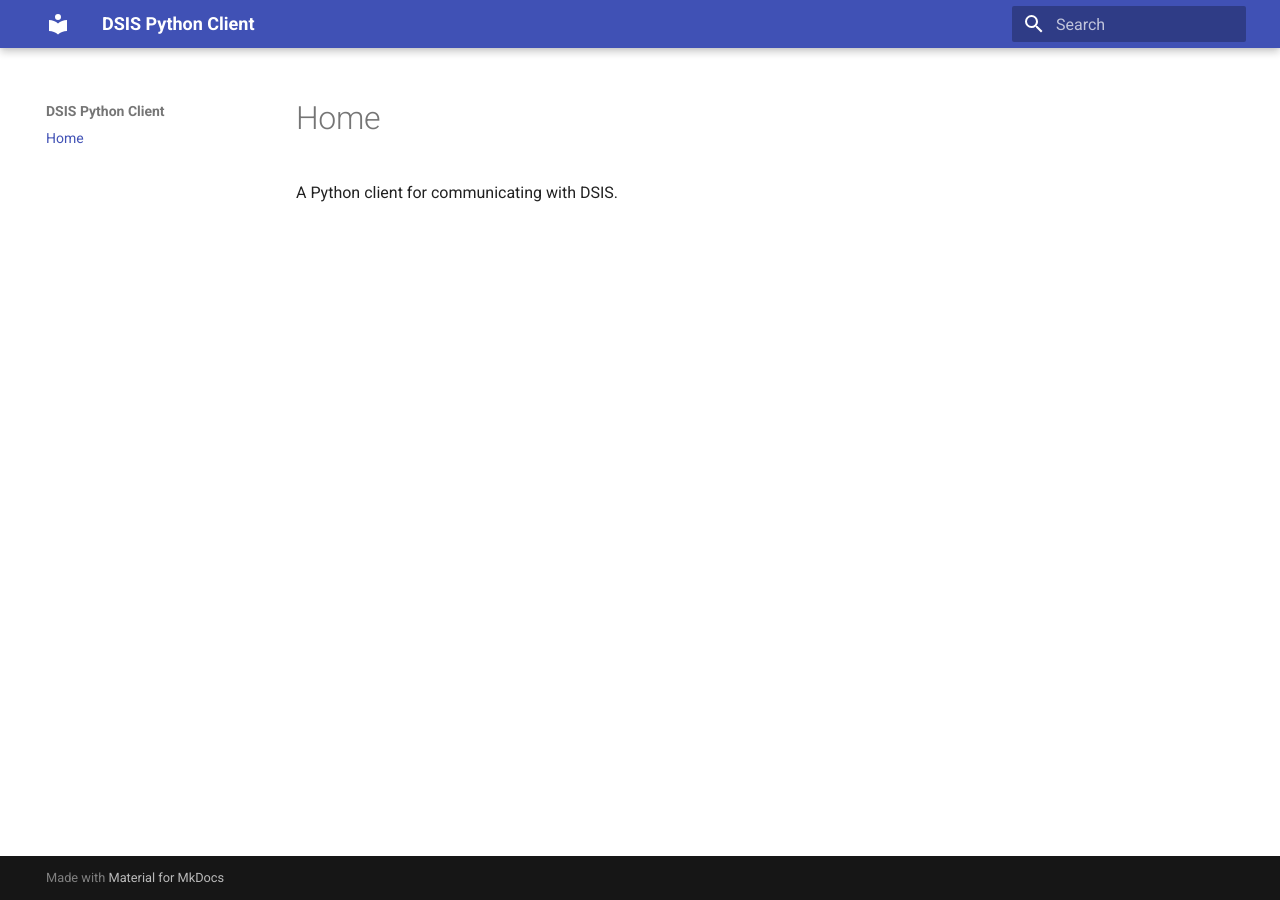
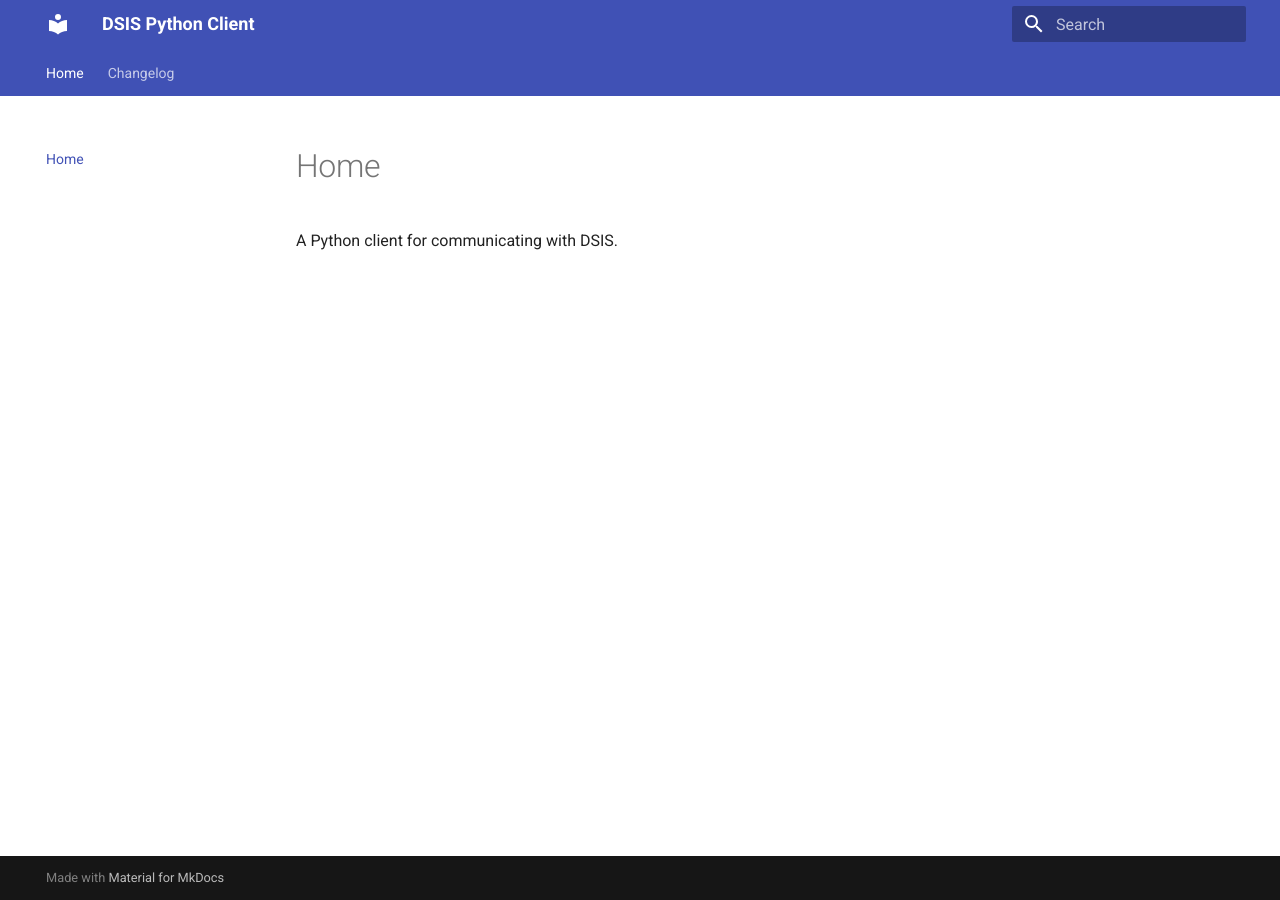
Before and after one commit to equinor/dsis-python-client, an MkDocs documentation site: the page built from docs/index.md, in a window 1280 px wide. Built offline with MkDocs 1.6.1 and Material for MkDocs 9.7.7, drawn with Linux system fonts in a browser that asks for light colours.

Commit message:
docs: add changelog tab
Add a new tab "Changelog" at the top of the page, containing the contents of the `CHANGELOG.md` file at the root of this repository.

```diff
--- a/mkdocs.yml
+++ b/mkdocs.yml
@@ -2,6 +2,14 @@ site_name: DSIS Python Client
 site_url: https://equinor.github.io/dsis-python-client/
 theme:
   name: material
+  features:
+    - navigation.tabs # Enables navigational tabs at top of page.
+
+markdown_extensions:
+  # Enable the Snippets extension to add the ability to embed content from
+  # external files (e.g., CHANGELOG.md at the repository root).
+  - pymdownx.snippets
 
 nav:
   - Home: index.md
+  - Changelog: changelog.md
```
Also changed, not shown: docs/changelog.md (added, +7 -0 lines).
